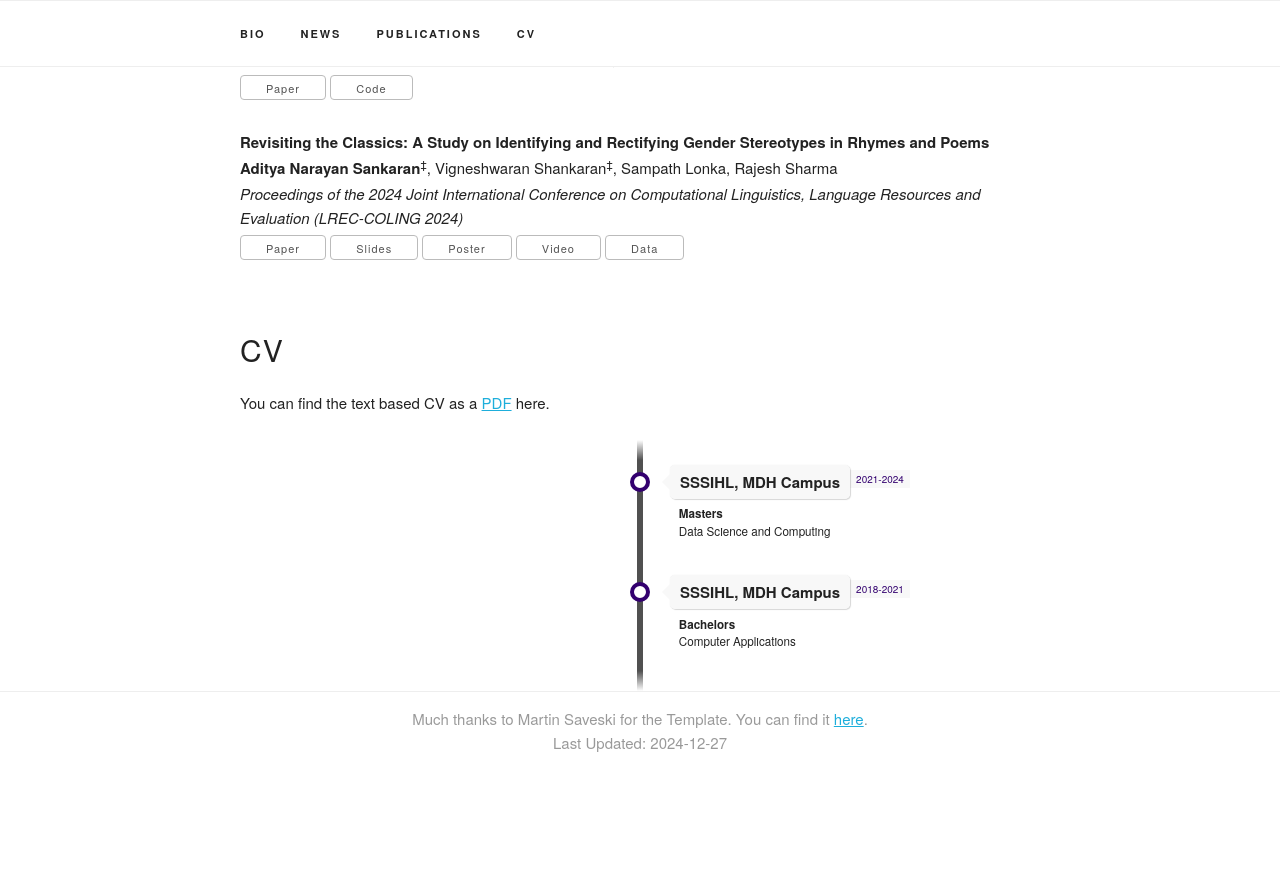
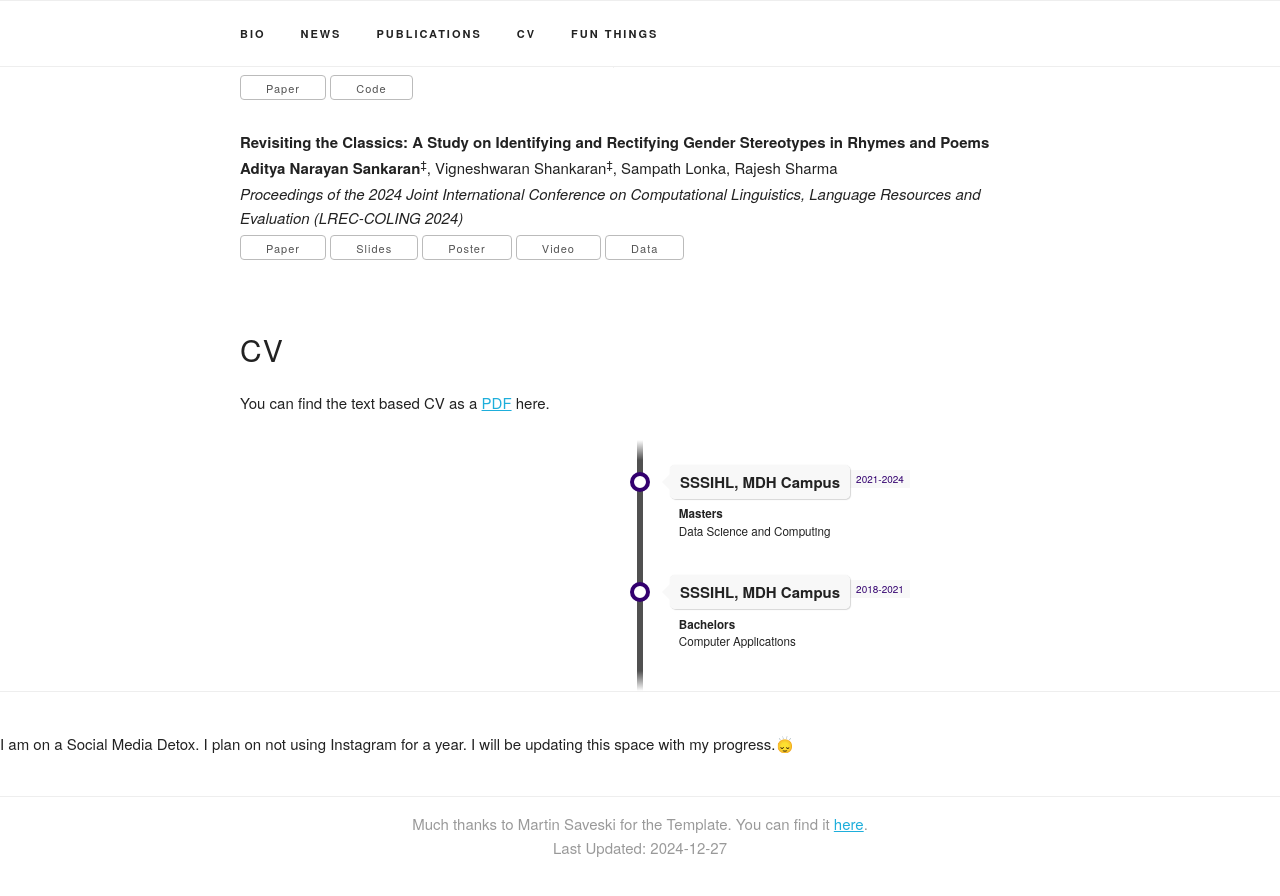
Before and after one commit to callmesanfornow/callmesanfornow.github.io, a Jekyll site: the page built from index.html, in a window 1280 px wide and 900 px high, scrolled down 1258 px. Shown: the top 896 px of the window. Built offline with Jekyll 4.4.1, drawn with Linux system fonts in a browser that asks for light colours; some web fonts are replaced; before the commit the page ends 2053 px from its top, so only the background shows below that.

Commit message:
life update

```diff
--- a/_layouts/default.html
+++ b/_layouts/default.html
@@ -110,6 +110,7 @@
           <li class="navbar-item"><a class="navbar-link" href={{ "/index.html#publications" | prepend: site.baseurl }}>Publications</a></li>
           <!-- <li class="navbar-item"><a class="navbar-link" href={{ "/index.html#projects" | prepend: site.baseurl }}>Projects</a></li> -->
           <li class="navbar-item"><a class="navbar-link" href={{ "/index.html#resume" | prepend: site.baseurl }}>CV</a></li>
+          <li class="navbar-item"><a class="navbar-link" href={{ "/index.html#fun" | prepend: site.baseurl }}>Fun Things</a></li>
         </ul>
       </div>
     </nav>
--- a/index.html
+++ b/index.html
@@ -227,6 +227,6 @@ title: Home
   </ul>
 </div>
 <!-- ========== Fun Things ========== -->
-<!-- <div class="docs-section" id="funthings">
-
-</div> -->
+<div class="docs-section" id="fun">
+I am on a Social Media Detox. I plan on not using Instagram for a year. I will be updating this space with my progress.🙂‍↕️
+</div>
```
